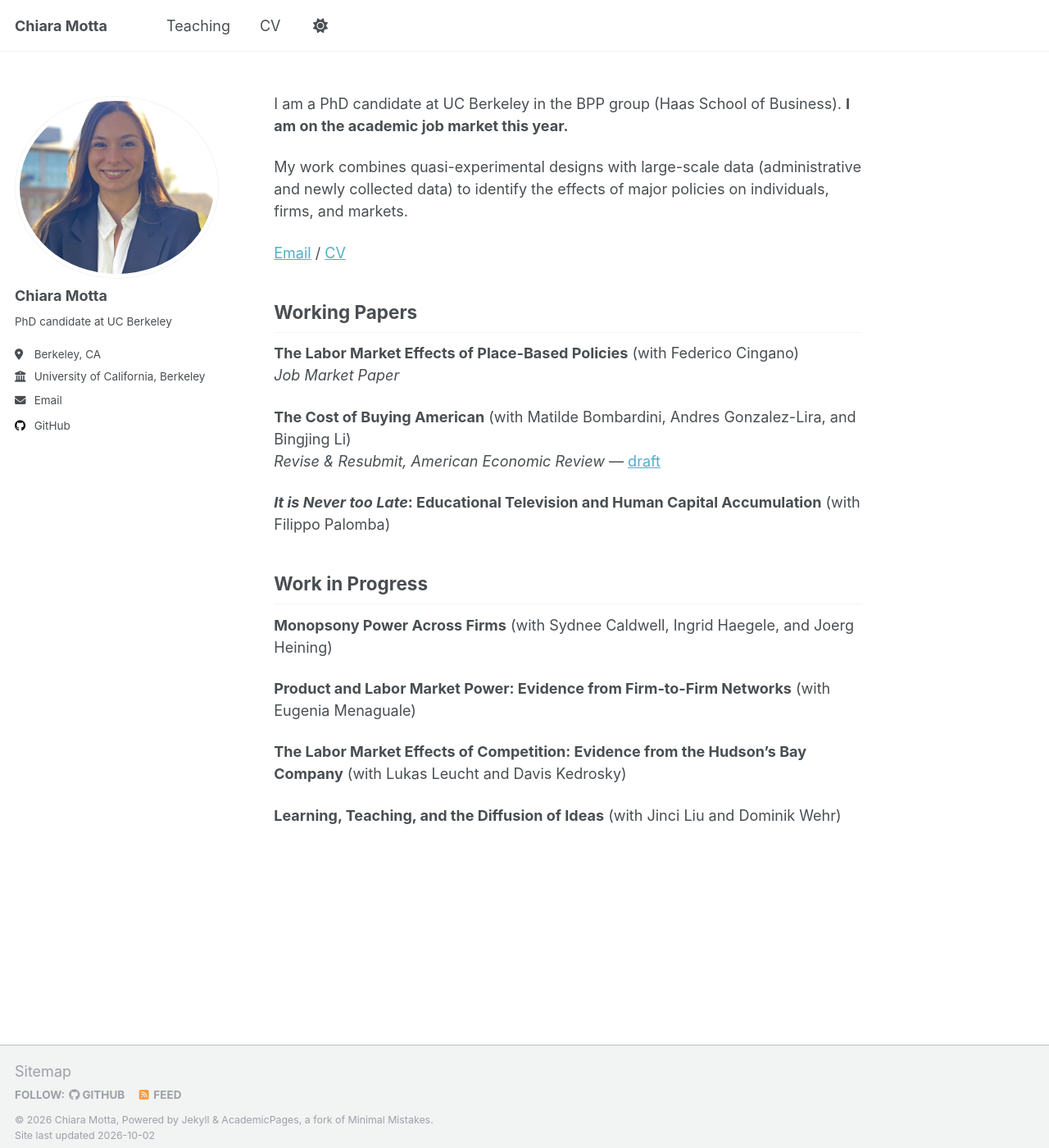
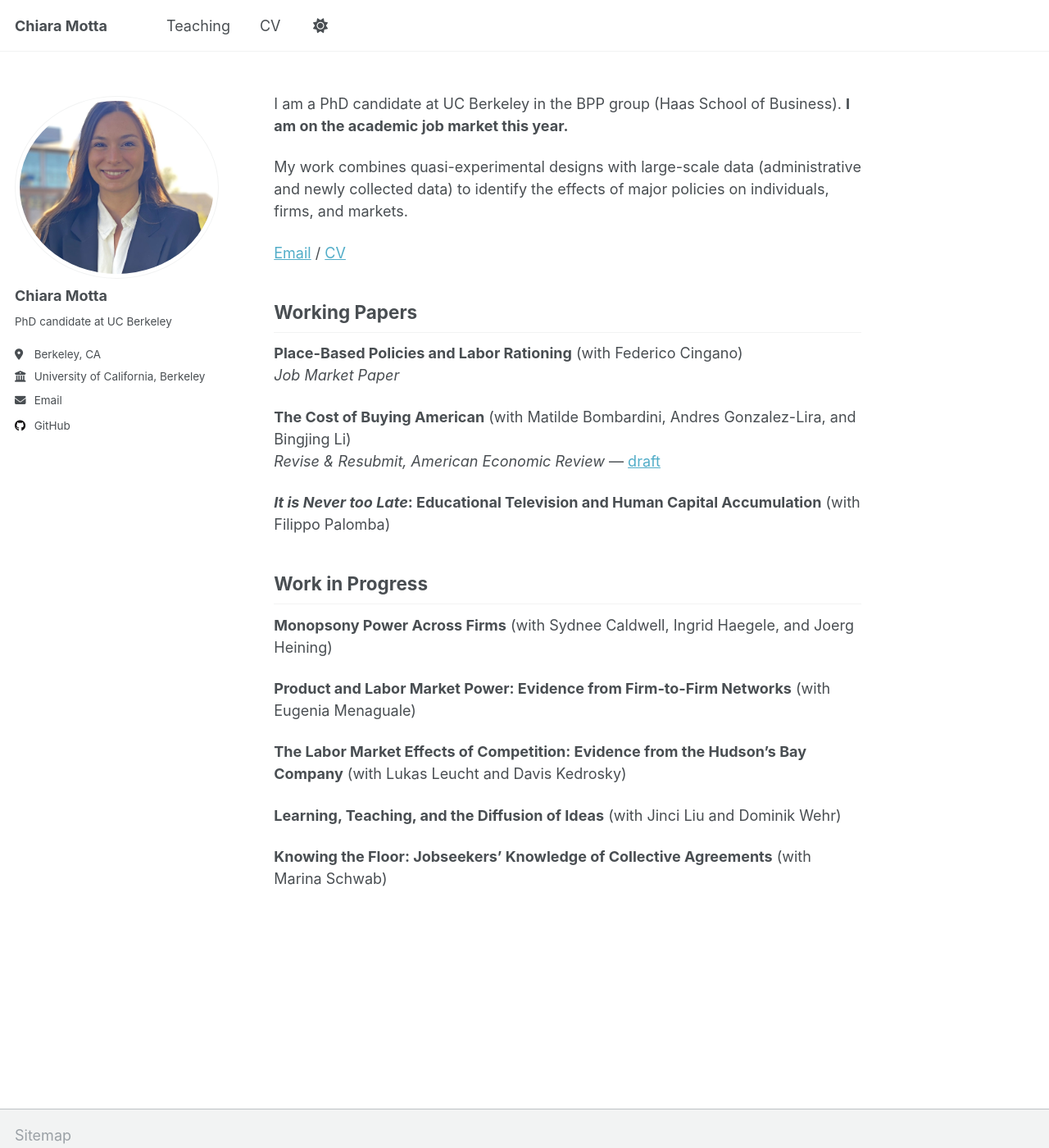
Before and after one commit to chimotta/chimotta.github.io, a Jekyll site: the page built from _pages/about.md, in a window 1280 px wide and 1400 px high. Shown: the whole window at 82% size. Built offline with Jekyll 4.4.1, drawn with Linux system fonts in a browser that asks for light colours.

Commit message:
JMP retitled 'Place-Based Policies and Labor Rationing'; CV with references, JMP abstract, fall 2026 talks; add Knowing the Floor
Co-Authored-By: Claude Opus 5.5 <noreply@anthropic.com>

```diff
--- a/_pages/about.md
+++ b/_pages/about.md
@@ -15,7 +15,7 @@ My work combines quasi-experimental designs with large-scale data (administrativ
 
 ## Working Papers
 
-**The Labor Market Effects of Place-Based Policies** (with Federico Cingano)
+**Place-Based Policies and Labor Rationing** (with Federico Cingano)
 *Job Market Paper*
 
 **The Cost of Buying American** (with Matilde Bombardini, Andres Gonzalez-Lira, and Bingjing Li)
@@ -32,3 +32,5 @@ My work combines quasi-experimental designs with large-scale data (administrativ
 **The Labor Market Effects of Competition: Evidence from the Hudson's Bay Company** (with Lukas Leucht and Davis Kedrosky)
 
 **Learning, Teaching, and the Diffusion of Ideas** (with Jinci Liu and Dominik Wehr)
+
+**Knowing the Floor: Jobseekers' Knowledge of Collective Agreements** (with Marina Schwab)
```
Also changed, not shown: 1 other file.
